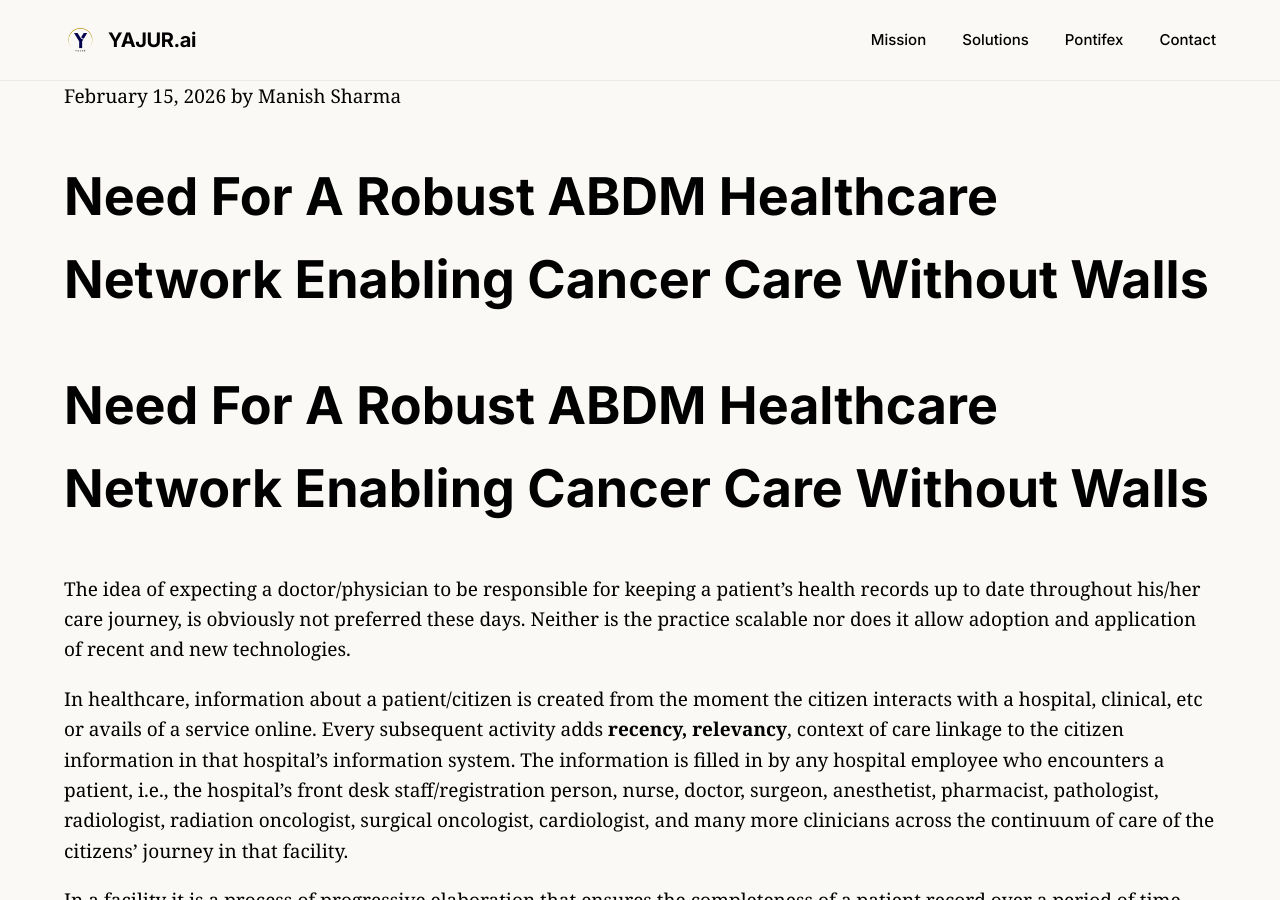
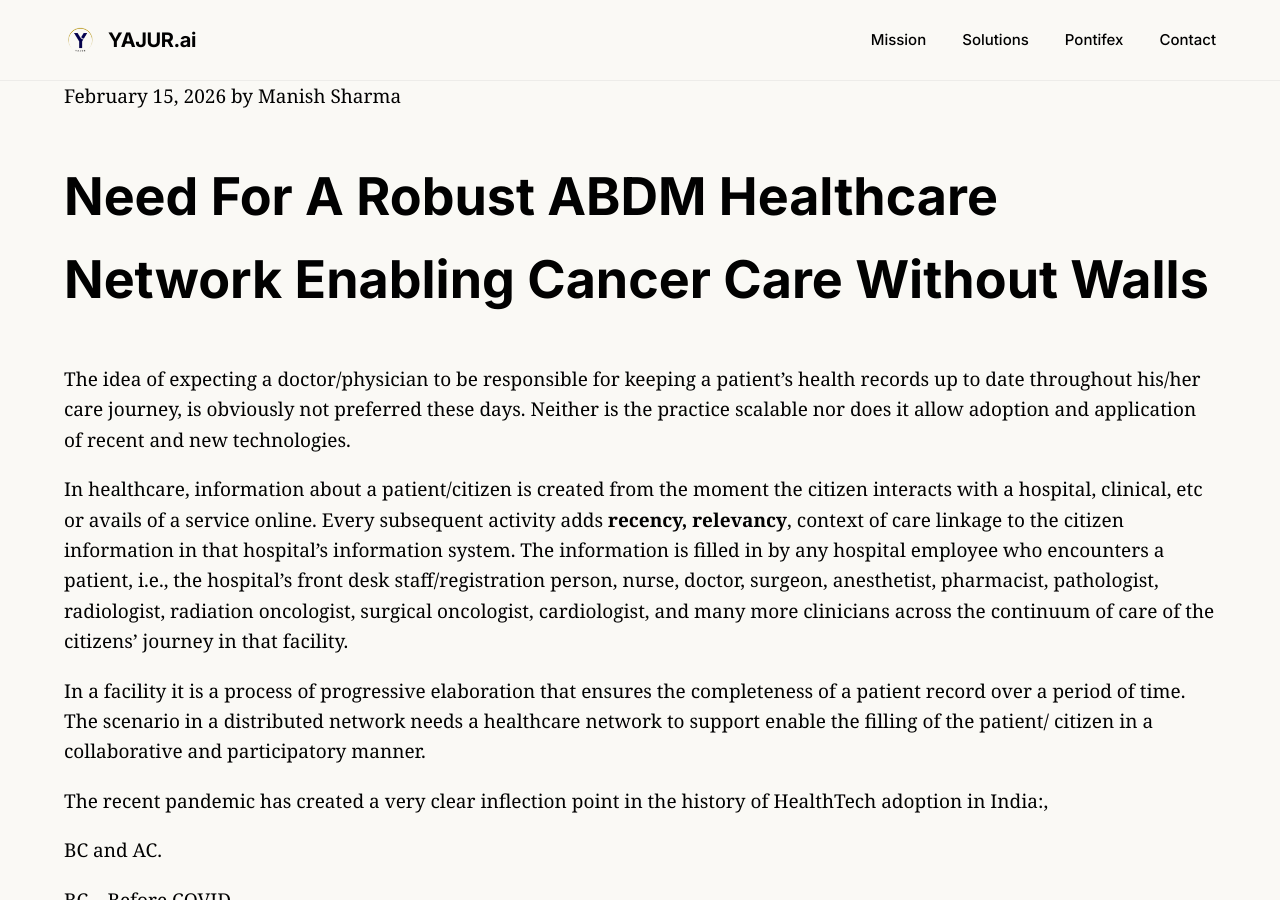
Before and after one commit to msharmas-yajur/yajur-ai, a Jekyll site: the page built from _posts/2026-02-15-need-for-a-robust-abdm-healthcare-network-enabling-cancer-care-without-walls.md, in a window 1280 px wide and 900 px high. Built offline with Jekyll 4.4.1, drawn with Linux system fonts in a browser that asks for light colours.

Commit message:
Fix duplicate title in ABDM healthcare network blog post

```diff
--- a/_posts/2026-02-15-need-for-a-robust-abdm-healthcare-network-enabling-cancer-care-without-walls.md
+++ b/_posts/2026-02-15-need-for-a-robust-abdm-healthcare-network-enabling-cancer-care-without-walls.md
@@ -4,8 +4,6 @@ title: "Need For A Robust ABDM Healthcare Network Enabling Cancer Care Without W
 date: 2026-02-15 17:00:00 +0530
 author: "Manish Sharma"
 ---
-
-# Need For A Robust ABDM Healthcare Network Enabling Cancer Care Without Walls
 
 The idea of expecting a doctor/physician to be responsible for keeping a patient’s health records up to date throughout his/her care journey, is obviously not preferred these days. Neither is the practice scalable nor does it allow adoption and application of recent and new technologies.
 
```
